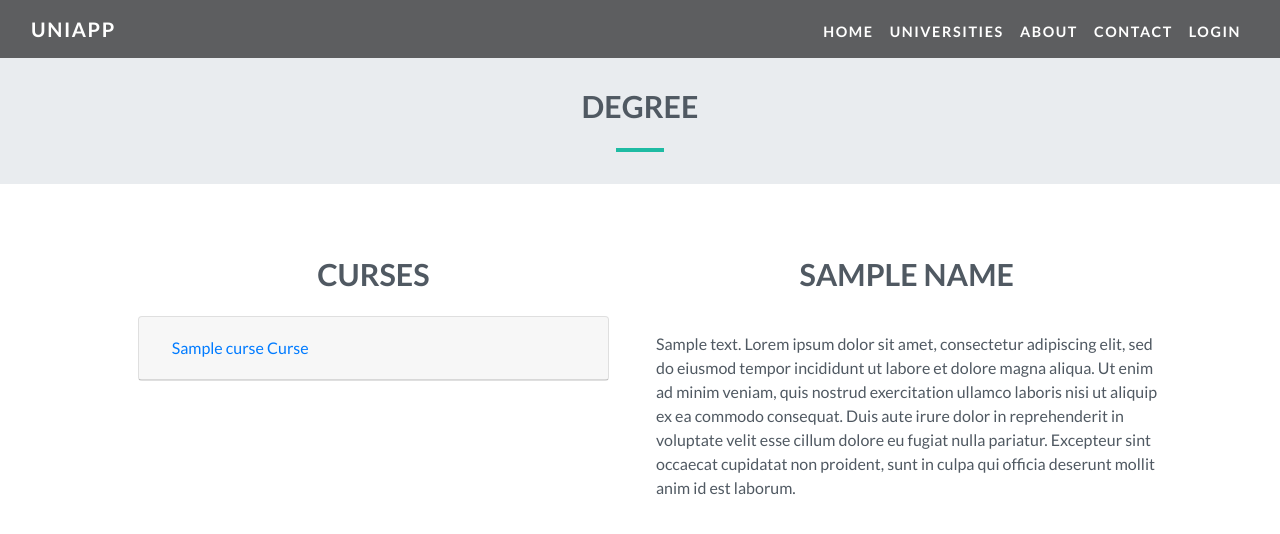
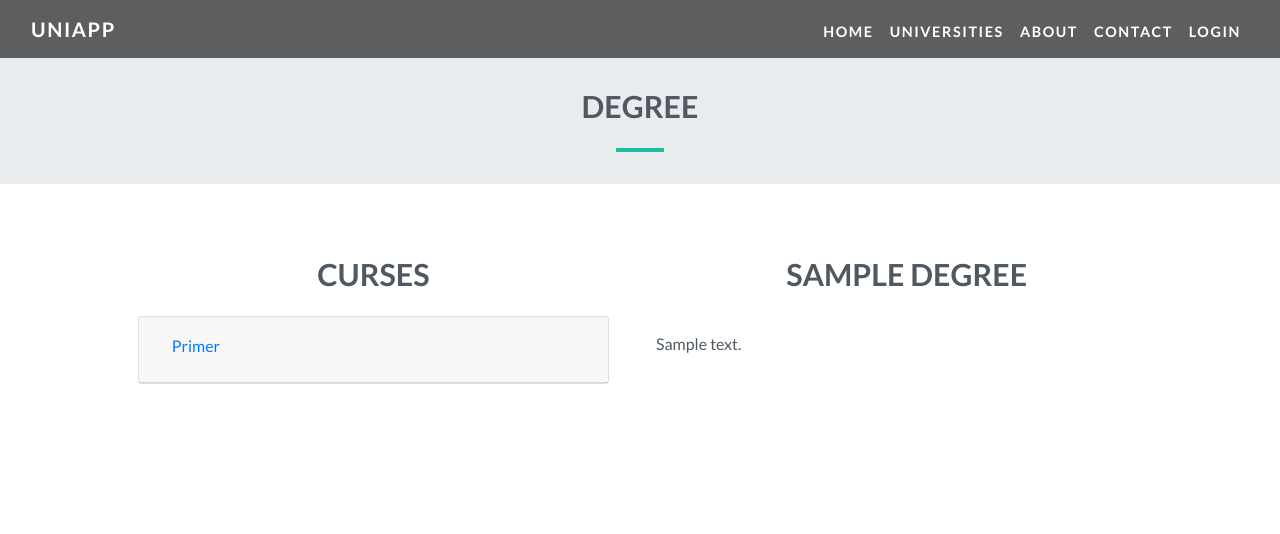
Before and after one commit to JoanPalau/UniversityApp3.0, a Django app: template univoting/templates/univoting/degree.html in a window 1280 px wide. Shown: the top 534 px of the page. Run offline with Django 3.2, Linux system fonts and the light colour scheme; the template is opened without the code that fills it: most values are stand-ins (such as "Sample title", 1, 10 or a date in 2020); some libraries are stand-ins or nearby versions.

Commit message:
Displayed curses and subjects in degree page.

```diff
--- a/univoting/templates/univoting/degree.html
+++ b/univoting/templates/univoting/degree.html
@@ -9,44 +9,55 @@
     </div>
 
     <div class="row justify-content-md-center">
-
         <div class="col-md-5">
-
             <h3 class="heading mt-2 text-center">Curses</h3>
-
             <div id="accordion" class="container">
 
-                {% for curse in curses %}
+                {% regroup subjects|dictsort:"course" by course as course_list %}
+                {% for course in course_list %}
+
                 <div class="card">
-                    <div class="card-header" id="heading{{ curse }}">
+                    <div class="card-header" id="heading{{ course }}">
                         <h5 class="mb-0">
-                            <button class="btn btn-link" data-toggle="collapse" data-target="#collapse{{ curse }}" aria-expanded="true" aria-controls="collapse{{ curse }}">
-                                {{ curse }} Curse
+                            <button class="btn btn-link" data-toggle="collapse" data-target="#collapse{{ course.grouper }}" aria-expanded="true" aria-controls="collapse{{ course }}">
+                                <!--{{ course }} Course-->
+                                {% if forloop.counter == 1 %}
+                                    <h6>Primer</h6>
+                                {% elif forloop.counter == 2 %}
+                                    <h6>Segon</h6>
+                                {% elif forloop.counter == 3 %}
+                                    <h6>Tercer</h6>
+                                {% elif forloop.counter == 4 %}
+                                    <h6>Quart</h6>
+                                {% elif forloop.counter == 5 %}
+                                    <h6>Cinquè</h6>
+                                {% endif %}
                             </button>
                         </h5>
                     </div>
 
-                    <div id="collapse{{ curse }}" class="collapse" aria-labelledby="heading{{ curse }}" data-parent="#accordion">
+                    <div id="collapse{{ course.grouper }}" class="collapse" aria-labelledby="heading{{ course.grouper }}" data-parent="#accordion">
                         <div class="card-body">
                             <ul>
-                                {% for subject in subjects %}
+                                {% for subject in course.list %}
                                     <li><a href="#">{{ subject }}</a></li>
                                 {% endfor %}
                             </ul>
                         </div>
                     </div>
                 </div>
+
                 {% endfor %}
+
             </div>
 
         </div>
 
         <div class="col-md-5">
             <div class="header-content-right">
-                <h3 class="heading mt-2 text-center">{{ name }}</h3>
+                <h3 class="heading mt-2 text-center">{{ degree.title }}</h3>
                 <p class="mt-4">
-                    {{ description }}
-                    Lorem ipsum dolor sit amet, consectetur adipiscing elit, sed do eiusmod tempor incididunt ut labore et dolore magna aliqua. Ut enim ad minim veniam, quis nostrud exercitation ullamco laboris nisi ut aliquip ex ea commodo consequat. Duis aute irure dolor in reprehenderit in voluptate velit esse cillum dolore eu fugiat nulla pariatur. Excepteur sint occaecat cupidatat non proident, sunt in culpa qui officia deserunt mollit anim id est laborum.
+                    {{ degree.description }}
                 </p>
             </div>
         </div>
```
